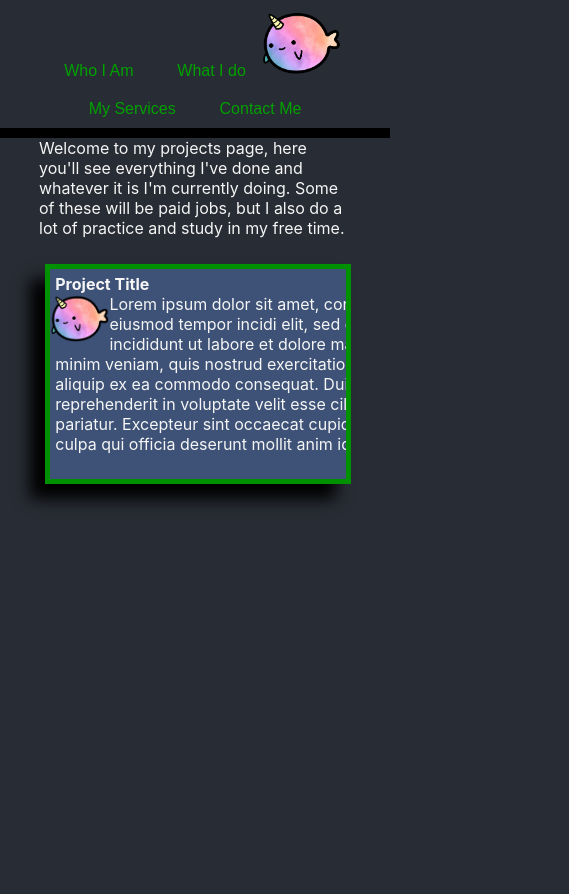
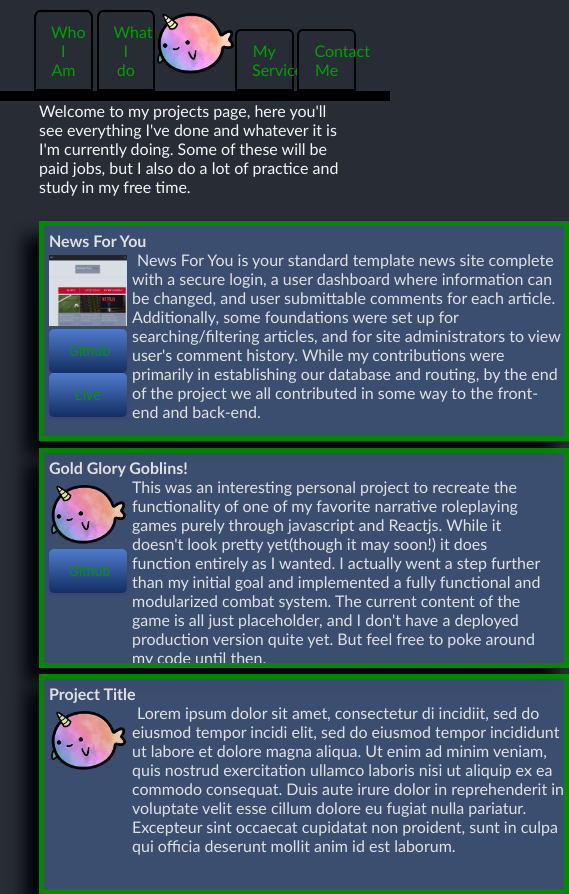
Before and after one commit to Ez-M/My-Portfolio, a React (Create React App) app: page / in a window 390 px wide. Both pictures are taken after a click on the button "What I do". Shown: the whole page, 569 px wide, since content can reach past the window. Before the commit the page ends 844 px from the top, so only its background shows below. Built offline with nearby package versions, Linux system fonts and the light colour scheme.

Commit message:
css work, added styling to the projects page to include left side mounted buttons

```diff
--- a/src/App.css
+++ b/src/App.css
@@ -2,6 +2,7 @@
   margin: 0px;
   padding: 0px;
   background-color: #282c34;
+  font-family: 'Trebuchet MS', 'Lucida Sans Unicode', 'Lucida Grande', 'Lucida Sans', Arial, sans-serif;
 }
 
 
@@ -89,17 +90,22 @@
   background-color: #282c34;
   border: none;
   color: rgb(0, 161, 0);
+
+
   padding: 10px 15px;
+
+  font-size: 16px;
   text-align: center;
   text-decoration: none;
   display: inline-block;
-  font-size: 16px;
+
+  border: 2px black solid;
   border-radius: 10% 10% 0% 0%;
   transition-duration: 0.4s;
 }
 
 .NavbarMain .btnpad {
-  margin-left: 10px;
+  /* margin-left: 10px; */
 }
 
 
@@ -153,6 +159,11 @@
 
 }
 
+.BioMain .imgHolder {
+  min-height: 100%;
+  float: left;
+}
+
 .BioMain h2{
   text-align: center;
   margin: 0px;
@@ -173,12 +184,18 @@
 
 .BioMain .card1 img{
   display: inline;
-  float: left;
-  margin-right: 3%;
+
+  /* margin-right: 3%; */
 }
 
 .BioMain .card1 p{
   display: inline;
+  text-align: right;
+
+}
+
+.BioMain .card1 .second {
+
 
 }
 
@@ -198,21 +215,37 @@
 }
 
 .ProjectsMain .card1 {
-  max-width: fit-content;
+  min-width: 520px;
+  max-width: 520px;
   height: 210px;
 
   margin-left: 2%;
   margin-top: 2%;
 
   border: 5px solid;
-  border-color: rgb(0, 145, 0);
+  border-color: rgb(0, 161, 0);
 
   background-color: rgb(62, 82, 119);
   overflow: hidden;
-  box-shadow: -15px 15px 15px black;
+  box-shadow: 15px 15px 15px black;
   transition: 500ms;
+  opacity: 90%;
 
 }
+
+.ProjectsMain .card1 a{
+ color: rgb(0, 161, 0);
+ margin: 1px;
+
+}
+
+.ProjectsMain .card1 br{
+
+
+}
+
+
+
 
 
 
@@ -220,6 +253,7 @@
   box-shadow: -20px 20px 10px black;
   transition: 500ms;
   border-color: rgb(0, 161, 0);
+  opacity: 100%;
 
 }
 
@@ -228,13 +262,114 @@
   margin-top: 5px;
 }
 
+.ProjectsMain .imgHolder{
+  height: 100%;
+  float: left;
+  width: 15%;
+  margin: 5px;
+}
+
+.ProjectsMain .imgHolder button {
+
+  background-color: rgb(0, 161, 0);
+  /*
+.button-41  */
+  background-color: initial;
+  background-image: linear-gradient(-180deg, rgb(84, 132, 221), rgb(17, 47, 104));
+  border-radius: 5px;
+  box-shadow: rgba(0, 0, 0, 0.1) 0 2px 4px;
+  color: rgb(0, 161, 0);
+  cursor: pointer;
+  display: inline-block;
+  font-family: Inter,-apple-system,system-ui,Roboto,"Helvetica Neue",Arial,sans-serif;
+  height: 44px;
+  line-height: 44px;
+  outline: 0;
+  overflow: hidden;
+  padding: 0 20px;
+  pointer-events: auto;
+  position: relative;
+  text-align: center;
+  touch-action: manipulation;
+  user-select: none;
+  -webkit-user-select: none;
+  vertical-align: top;
+  white-space: nowrap;
+  width: 100%;
+  z-index: 9;
+  border: 0;
+}
+.ProjectsMain .imgHolder button:hover {
+  background: rgb(17, 47, 104);
+}
+
+
 .ProjectsMain .card1 img{
   /* di */
-  width: 20%;
-  float: left;
+  width: 100%;
+  /* float: left; */
+
 }
 
 .ProjectsMain .card1 p{
+  /* background-color: rgb(62, 82, 119); */
+  width: 500px;
+  display: inline;
+
+  transition: 200ms;
+  margin: 0px 5px 5px 5px;
+
+}
+
+.ProjectsMain .card2 *{
+  background-color: rgb(62, 82, 119);
+}
+
+
+.ProjectsMain .card2 {
+  min-width: 520px;
+  max-width: 520px;
+  height: 210px;
+
+  margin-left: auto;
+  margin-right: 2%;
+  margin-top: 2%;
+
+  border: 5px solid;
+  border-color: rgb(5, 129, 5);
+
+  background-color: rgb(62, 82, 119);
+  overflow: hidden;
+  box-shadow: -15px 15px 15px black;
+  transition: 500ms;
+  opacity: 90%;
+
+
+}
+
+
+
+.ProjectsMain .card2:hover {
+  box-shadow: 20px 20px 10px black;
+  transition: 500ms;
+  border-color: rgb(0, 161, 0);
+  opacity: 100%;
+
+}
+
+.ProjectsMain .card2 h4{
+  margin-left: 5px;
+  margin-top: 5px;
+}
+
+.ProjectsMain .card2 img{
+  /* di */
+  width: 100%;
+
+  /* float: left; */
+}
+
+.ProjectsMain .card2 p{
   /* background-color: rgb(62, 82, 119); */
   width: 500px;
 
@@ -243,6 +378,10 @@
 
 }
 
+.ProjectsMain .card2 a{
+  color: rgb(0, 161, 0);
+
+ }
 
 
 
@@ -255,3 +394,141 @@
     opacity: 0%;
   }
 }
+
+
+
+
+
+
+
+
+@media screen and (max-width: 992px) {
+
+  .ProjectsMain .card1 {
+    /* max-width: fit-content; */
+    height: 210px;
+
+    margin-left: auto;
+    margin-top: 2%;
+    margin-right: auto;
+
+    border: 5px solid;
+    border-color: rgb(0, 145, 0);
+
+    background-color: rgb(62, 82, 119);
+    overflow: hidden;
+    box-shadow: -15px 0px 15px black;
+    transition: 500ms;
+
+  }
+
+  .ProjectsMain .card2 {
+    /* max-width: fit-content; */
+    height: 210px;
+
+    margin-left: auto;
+    margin-top: 2%;
+    margin-right: auto;
+
+    border: 5px solid;
+    border-color: rgb(0, 145, 0);
+
+    background-color: rgb(62, 82, 119);
+    overflow: hidden;
+    box-shadow: -15px 0px 15px black;
+    transition: 500ms;
+
+  }
+
+  .ProjectsMain .card2:hover {
+    box-shadow: -20px 20px 10px black;
+    transition: 500ms;
+    border-color: rgb(0, 161, 0);
+
+  }
+
+}
+
+@media screen and (max-width: 650px) {
+  .BioMain .pHolder{
+    padding: 1rem;
+    text-align: left;
+  }
+
+  .BioMain .pHolder p{
+    background: none;
+    border-radius: 5%;
+
+  }
+
+
+  .BioMain .imgHolder {
+    min-height: 100%;
+    float: none;
+
+  }
+
+  .BioMain .imgHolder img{
+    margin-left: auto;
+    margin-right: auto;
+    display: block;
+  }
+
+
+  .NavbarMain {
+    background-color: #282c34;
+    text-align: center;
+    /* font-weight: bold; */
+    color: black;
+    /* padding-top: 10px; */
+    /* padding-right: 10px; */
+
+  }
+
+  .NavbarMain button{
+    width: 15%;
+  }
+
+  .NavbarMain .btnpad {
+
+  }
+
+
+  .ProjectsMain .card1 {
+    max-width: fit-content;
+    height: 210px;
+
+    margin-left: 0;
+    margin-top: 2%;
+    margin-right: 0;
+
+    border: 5px solid;
+    border-color: rgb(0, 145, 0);
+
+    background-color: rgb(62, 82, 119);
+    overflow: hidden;
+    box-shadow: -15px 15px 15px black;
+    transition: 500ms;
+
+  }
+
+  .ProjectsMain .card2 {
+    max-width: fit-content;
+    height: 210px;
+    margin-left: 0;
+    margin-right: 0;
+    margin-top: 2%;
+
+    border: 5px solid;
+    border-color: rgb(0, 145, 0);
+
+    background-color: rgb(62, 82, 119);
+    overflow: hidden;
+    box-shadow: -15px 15px 15px black;
+    transition: 500ms;
+
+  }
+
+
+
+}
--- a/src/components/Services.js
+++ b/src/components/Services.js
@@ -1,15 +1,20 @@
-import React, {useState, useContext} from "react";
-
-
+import React, { useState, useContext } from "react";
 
 function Services() {
-    return (
-        <div>
-    <p>Placeholder: Services</p><br/>
-    <div  className="card1">
-    <p>Lorem ipsum dolor sit amet, consectetur adipiscing elit, sed do eiusmod tempor incididunt ut labore et dolore magna aliqua. Ut enim ad minim veniam, quis nostrud exercitation ullamco laboris nisi ut aliquip ex ea commodo consequat. Duis aute irure dolor in reprehenderit in voluptate velit esse cillum dolore eu fugiat nulla pariatur. Excepteur sint occaecat cupidatat non proident, sunt in culpa qui officia deserunt mollit anim id est laborum.</p>
-    </div> </div>
-    )
-  }
+  return (
+    <div>
+      <p>Placeholder: Services</p>
+      <br />
+      <div className="card1">
+        <p>
+          As a life long student, I know that the best way to learn is through real world experience.
+          I'm always looking to hone my skills and pick up new ones, and the best way to help me in my journey is to let me help you.
+          If you have a website or an app that you think I can help make a realtiy, or even just a touchup job to an existing project,
+          I'm more than happy to hear about it.
+        </p>
+      </div>
+    </div>
+  );
+}
 
-  export default Services;
+export default Services;
--- a/src/components/bio.js
+++ b/src/components/bio.js
@@ -7,7 +7,11 @@ function Bio() {
       <h2>WELCOME</h2> <br />
       <h4>ALLOW ME TO INTRODUCE MYSELF</h4>
       <div className="card1">
+
+          <div className="imgHolder">
         <img src={logo}></img>
+        </div>
+        <div className="pHolder">
         <p>
           I'm Ezequiel Martinez, a recent graduate of UCLA Extention School's
           full-stack development program, a burgeoning software developer, and a
@@ -15,11 +19,13 @@ function Bio() {
           worked in a number of industries and positions, including freelancing
           first as a writer and now as a web developer. I'm always looking for a
           new project, and I'm not afraid of learning some new tricks to get the
-          job done. <br /> <br /> If you're looking to key me in on a new
+          job done. </p> <br /> <br />  <p className="second">If you're looking to key me in on a new
           project, or would like to reach out for any reason, don't hesitate to
           contact me directly. If you're still considering it, or just
-          interested in my work, feel free to look around and explore what I do.{" "}
-        </p>
+          interested in my work, feel free to look around and explore what I do.
+          </p>
+          </div>
+
       </div>
     </div>
   );
--- a/src/components/projects.js
+++ b/src/components/projects.js
@@ -1,33 +1,72 @@
-import React, {useState, useContext, useEffect} from "react";
-import { CSSTransition, SwitchTransition } from 'react-transition-group';
-import logo from '../imgs/tunabase.png'
+import React, { useState, useContext, useEffect } from "react";
+import { CSSTransition, SwitchTransition } from "react-transition-group";
+import logo from "../imgs/tunabase.png";
+import NFYThumb from "../imgs/NFYthumbnail.JPG";
 
 
 function Projects() {
-
-
-
-
-
-
   return (
     <div className="ProjectsMain">
-
-    <p>Welcome to my projects page, here you'll see everything I've done and whatever it is I'm currently doing. Some of these will be paid jobs, but I also do a lot of practice and study in my free time.</p><br/>
+      <p>
+        Welcome to my projects page, here you'll see everything I've done and
+        whatever it is I'm currently doing. Some of these will be paid jobs, but
+        I also do a lot of practice and study in my free time.
+      </p>
+      <br />
 
       <div className="cardHolder">
-    <div  className="card1">
-        <h4>Project Title</h4>
-        <img src={logo} alt="Project Thumbnail" />
-    <p>Lorem ipsum dolor sit amet, consectetur di incidiit, sed do eiusmod tempor incidi elit, sed do eiusmod tempor incididunt ut labore et dolore magna aliqua. Ut enim ad minim veniam, quis nostrud exercitation ullamco laboris nisi ut aliquip ex ea commodo consequat. Duis aute irure dolor in reprehenderit in voluptate velit esse cillum dolore eu fugiat nulla pariatur. Excepteur sint occaecat cupidatat non proident, sunt in culpa qui officia deserunt mollit anim id est laborum.</p>
+        <div className="card1">
+          <h4>News For You</h4>
+          <div className="imgHolder">
+          <img src={NFYThumb} alt="Project Thumbnail" />
+          <button href="https://github.com/Ez-M/Gold-Glory-Goblins" >Github</button> <br/>
+          <button href="https://blooming-mesa-06853.herokuapp.com">Live</button>
           </div>
-
-    </div>
+          <p>
+            News For You is your standard template news site complete with a secure login,
+             a user dashboard where information can be changed,
+            and user submittable comments for each article. Additionally, some foundations were set up for searching/filtering articles, and for
+            site administrators to view user's comment history. While my contributions were primarily
+            in establishing our database and routing, by the end of the project we all contributed in
+             some way to the front-end and back-end.
+          </p>
         </div>
 
 
+        <div className="card2">
+          <h4>Gold Glory Goblins!</h4>
+          <div className="imgHolder">
+          <img src={logo} alt="Project Thumbnail" />
+          <button href="https://github.com/Ez-M/Gold-Glory-Goblins" >Github</button>
+          </div>
+          <p>
+          This was an interesting personal project to recreate the functionality of one
+            of my favorite narrative roleplaying games purely through javascript and Reactjs.
+            While it doesn't look pretty yet&#40;though it may soon!&#41; it does function entirely as I wanted.
+            I actually went a step further than my initial goal and implemented a fully functional and modularized combat
+             system. The current content of the game is all just placeholder, and I don't have a deployed production version quite yet.
+              But feel free to poke around my code until then.
+          </p>
+        </div>
 
-    )
-
-};
+        <div className="card1">
+          <h4>Project Title</h4>
+          <div className="imgHolder">
+          <img src={logo} alt="Project Thumbnail" />
+          </div>
+          <p>
+            Lorem ipsum dolor sit amet, consectetur di incidiit, sed do eiusmod
+            tempor incidi elit, sed do eiusmod tempor incididunt ut labore et
+            dolore magna aliqua. Ut enim ad minim veniam, quis nostrud
+            exercitation ullamco laboris nisi ut aliquip ex ea commodo
+            consequat. Duis aute irure dolor in reprehenderit in voluptate velit
+            esse cillum dolore eu fugiat nulla pariatur. Excepteur sint occaecat
+            cupidatat non proident, sunt in culpa qui officia deserunt mollit
+            anim id est laborum.
+          </p>
+        </div>
+      </div>
+    </div>
+  );
+}
 export default Projects;
```
Also changed, not shown: src/imgs/NFYthumbnail.JPG (added). Lines whose indentation alone changed are shown as unchanged.
